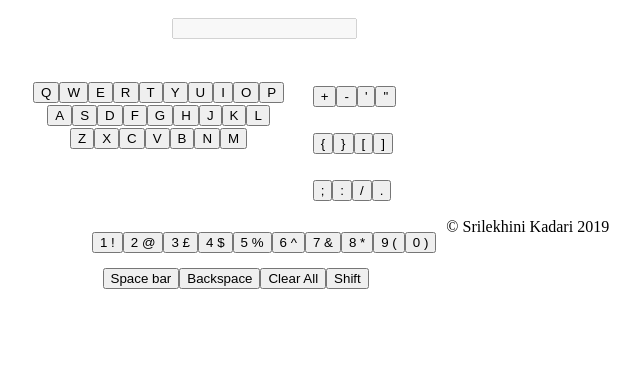
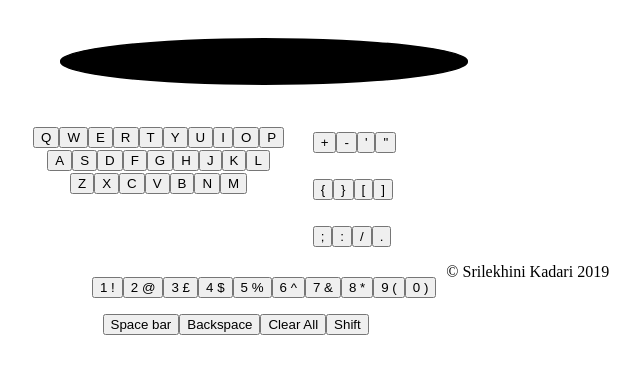
Before and after one commit to Agun10/Keyboard-App, a website: page index.html in a window 1280 px wide. Shown: the part 227-600 px from the top of the page, without its empty margins (376-1016 px from the left). Drawn offline with Linux system fonts and the light colour scheme.

Commit message:
added styling to input

```diff
--- a/stylesheets/index.css
+++ b/stylesheets/index.css
@@ -115,3 +115,16 @@ header {
 	padding: 0.5px;
 	margin-top: 5px;
 }
+
+#keyboard-display {
+	padding: 1%;
+	color: white;
+	font-size: 15px;
+	font-weight: bold;
+	text-align: left;
+	border-radius: 80%;
+	margin-top: 20px;
+	width: 30%;
+	background-color: #000000;
+	border: 2px solid black;
+}
```
